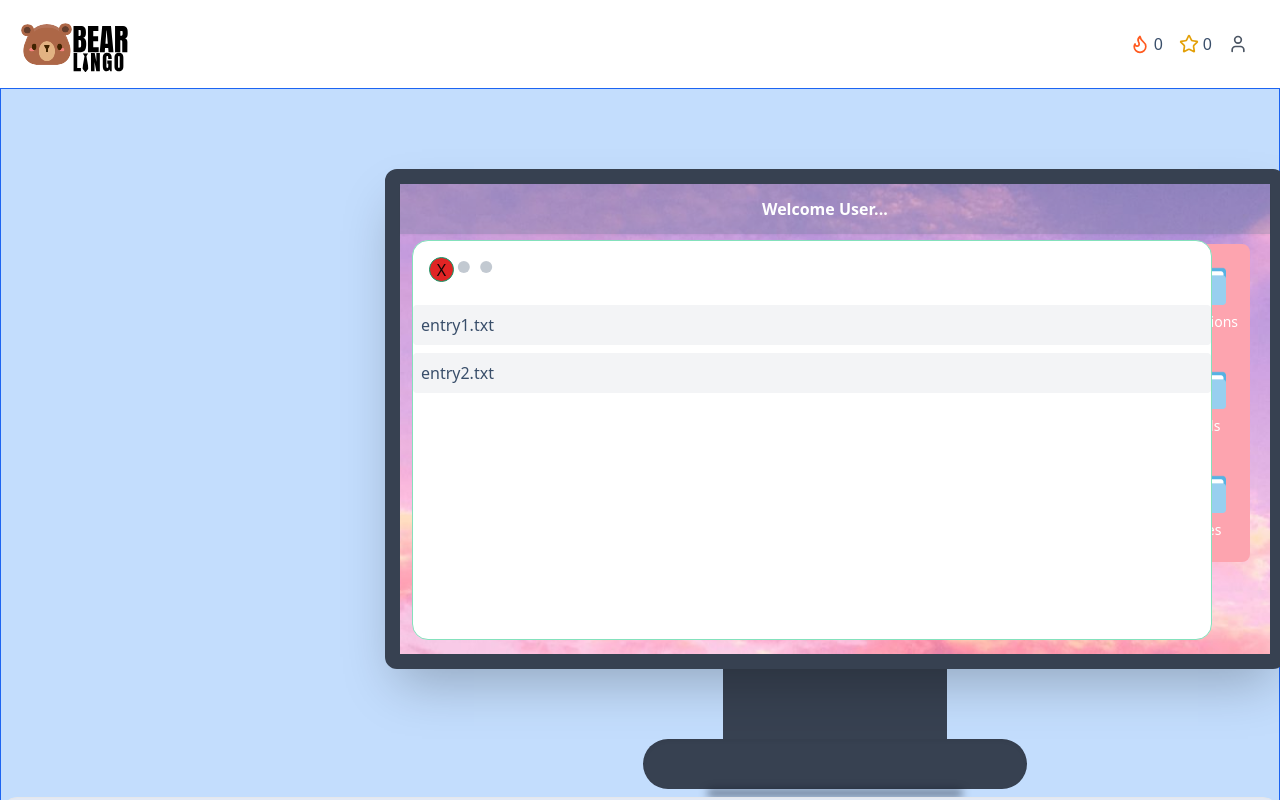
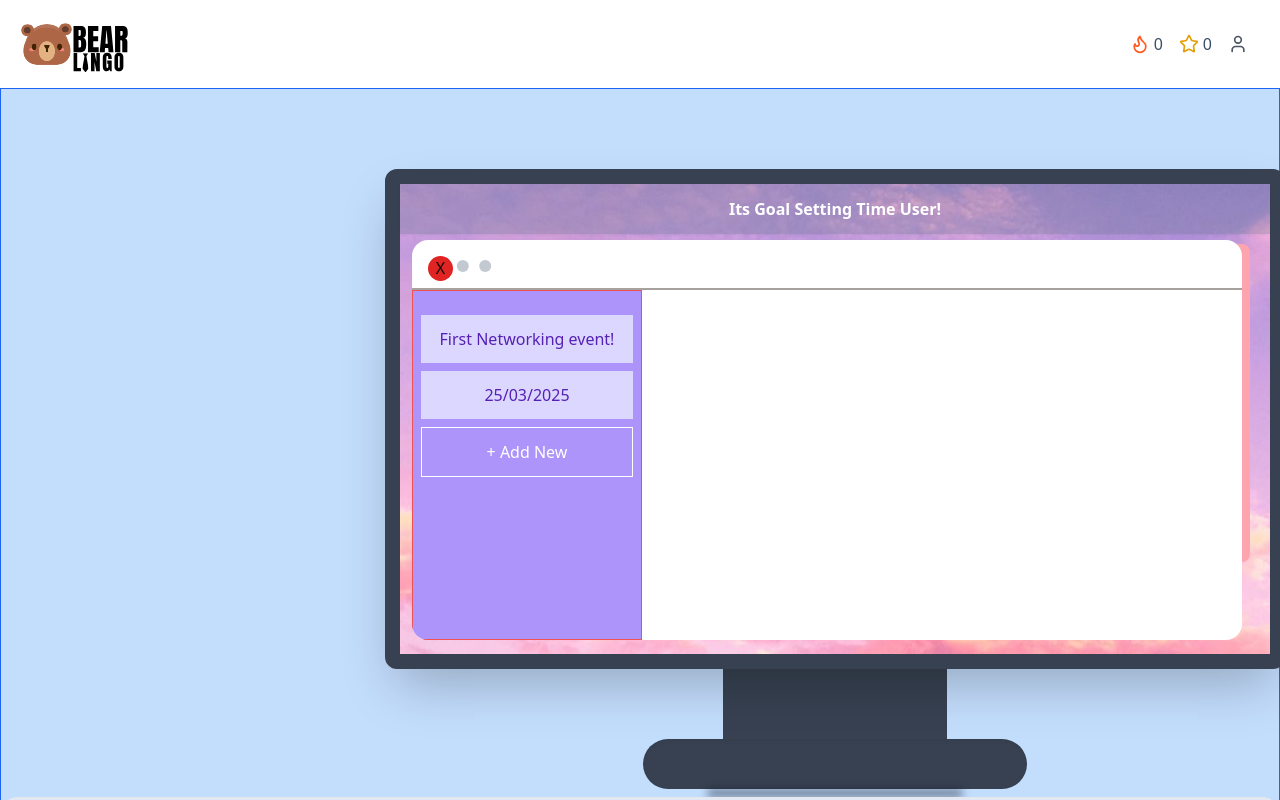
Before and after one commit to unix2dossss/Bearlingo, a React (Vite) app in the folder frontend/: page /Journal in a window 1280 px wide. Both pictures are taken after a click on the element "Reflections". Shown: the top 800 px of the page. Built offline with nearby package versions, Linux system fonts and the light colour scheme; no server answers.

Commit message:
Added logic to show each file in each folder

```diff
--- a/frontend/src/pages/Journal.jsx
+++ b/frontend/src/pages/Journal.jsx
@@ -9,13 +9,14 @@ import AddFolderImage from '../assets/add-folder.png';
 
 const Journal = () => {
     const [openFolder, setOpenFolder] = useState(false);
+    const [openFile, setOpenFile] = useState(false);
     const [folders, setFolders] = useState([
-        { name: "Reflections", files: ["entry1.txt", "entry2.txt"] },
-        { name: "Goals", files: ["goals2025.txt", "career-plan.md"] },
-        { name: "Notes", files: ["jobs-to-apply-to.pdf", "ideas.md"] },
+        { name: "Reflections", files: ["First Networking event!", "25/03/2025"] },
+        { name: "Goals", files: ["Major goals", "Refining goals"] },
+        { name: "Notes", files: ["Jobs to apply to", "{date}"] },
     ]);
 
-    const handleShowFiles = () => {
+    const addAddFile = () => {
         const folderName = prompt("Enter folder name"); // Simple prompt for folder name
         return (
             <div className="mockup-window border bg-base-300">
@@ -38,8 +39,8 @@ const Journal = () => {
                         style={{ backgroundImage: `url(${ComputerBackground})` }}>
 
                         {/* Top nav bar */}
-                        <div className="bg-slate-500/30 shadow-sm h-[50px] p-3 flex items-center">
-                            <a className="text-white font-bold ml-[350px]">Welcome User...</a>
+                        <div className="bg-slate-500/30 shadow-sm h-[50px] p-3 flex items-center justify-center">
+                            <a className="text-white font-bold">Its Goal Setting Time User!</a>
                         </div>
 
                         {/* Folders */}
@@ -66,24 +67,43 @@ const Journal = () => {
                         {openFolder && (
                             <>
                                 <div className="flex justify-center">
-                                    <div className=" absolute top-14 left-3 w-[800px] h-[400px] mockup-window bg-base-100 border border-green-300"> {/*} border-base-300 */}
+                                    <div className=" absolute top-14 left-3 w-[830px] h-[400px] mockup-window bg-base-100"> {/*} border-base-300 */}
+                                        <div className="border border-stone-400">
 
                                             <button
-                                            className="flex justify-center border border-green-500 rounded-full absolute left-4 top-4 bg-red-600 btn-error w-[25px] h-[25px] "
+                                                className="flex justify-center rounded-full absolute left-4 top-4 bg-red-600 btn-error w-[25px] h-[25px] "
                                                 onClick={() => setOpenFolder(null)}
                                             >
                                                 X
                                             </button>
-                                        <ul className="mt-4 space-y-2">
+                                        </div>
+                                        <div className="border border-red-500 mr-[600px] bg-purple-400 h-full p-[8px]">
+                                            <ul className="mt-4 flex flex-col gap-2">
                                                 {openFolder.files.map((file, i) => (
+                                                    <button onClick={() => setOpenFile(file)}>
+                                                        {console.log("Opened file: ")}
                                                         <li
                                                             key={i}
-                                                    className="p-2 bg-gray-100 rounded hover:bg-gray-200 cursor-pointer"
+                                                            className="flex justify-center p-3 bg-purple-200 text-purple-800 hover:bg-gray-200 cursor-pointer"
                                                         >
                                                             {file}
                                                         </li>
+                                                    </button>
+
                                                 ))}
+                                                <li className="flex justify-center p-3 bg-purple-400 border border-white text-white hover:bg-white hover:text-purple-800 cursor-pointer">
+                                                    <button onClick={() => ""} >
+                                                        + Add New
+                                                    </button>
+                                                </li>
                                             </ul>
+                                        </div>
+
+                                        {/* Showing a file */}
+                                        {openFile && (
+                                            <>
+                                            </>
+                                        )}
                                     </div>
 
                                 </div>
```
Lines whose indentation alone changed are shown as unchanged.
